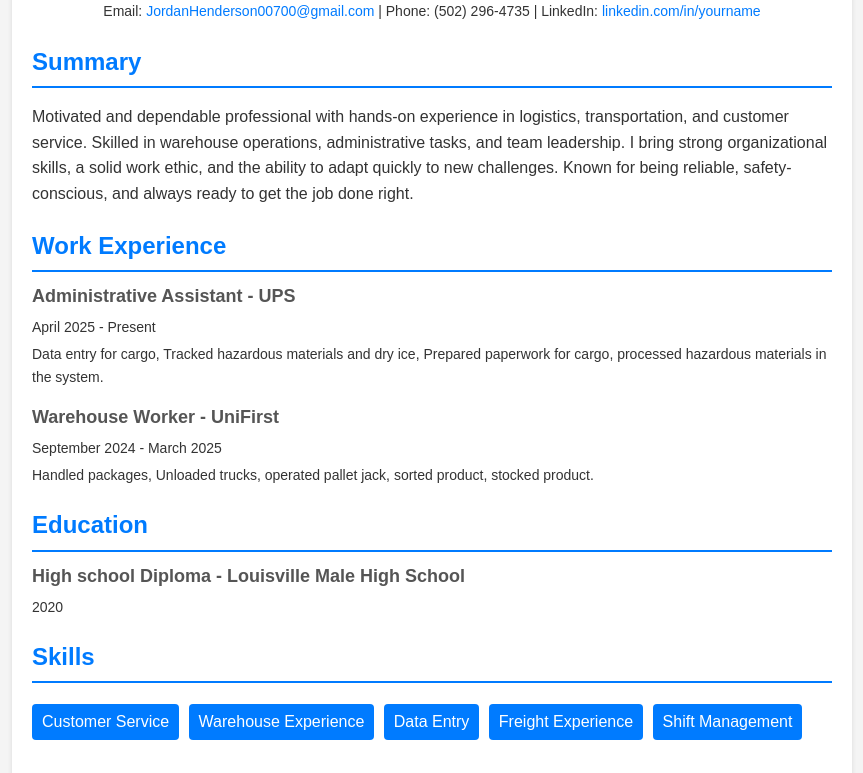
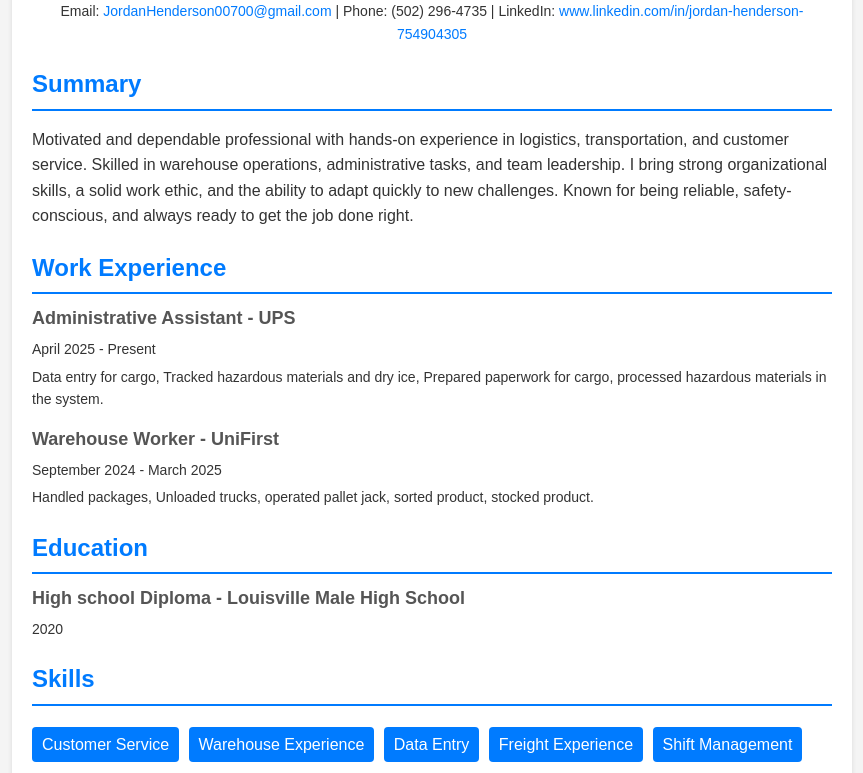
Before and after one commit to JHenderson66/JHenderson66.github.io, a plain HTML site: page index.HTML in a window 1280 px wide. Shown: the part 98-871 px from the top of the page, without its empty margins (208-1071 px from the left). Drawn offline with Linux system fonts and the light colour scheme.

Commit message:
Added LinkedIn

```diff
--- a/index.HTML
+++ b/index.HTML
@@ -85,7 +85,7 @@
                         >JordanHenderson00700@gmail.com</a
                     >
                     | Phone: (502) 296-4735 | LinkedIn:
-                    <a href="#">linkedin.com/in/yourname</a>
+                    <a href="#">www.linkedin.com/in/jordan-henderson-754904305</a>
                 </p>
             </section>
             <section class="section">
```
